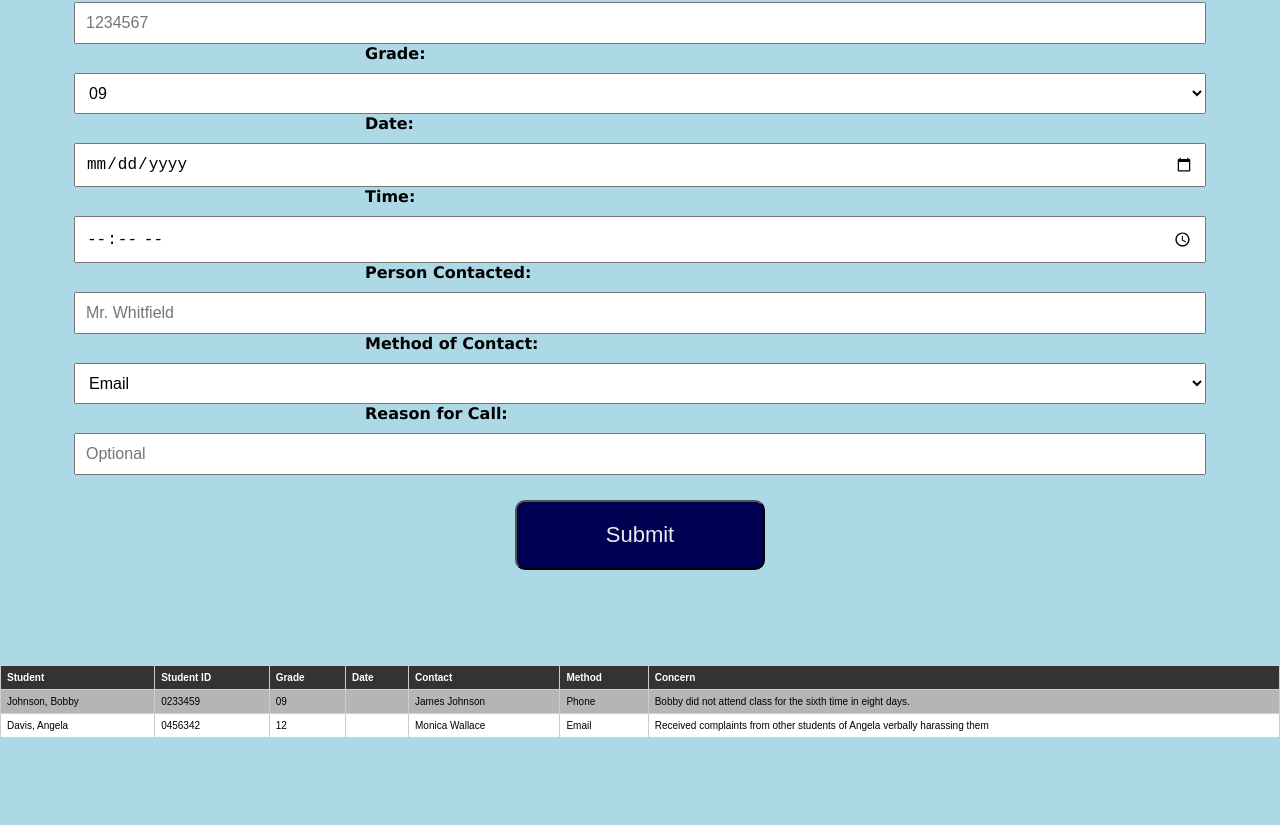
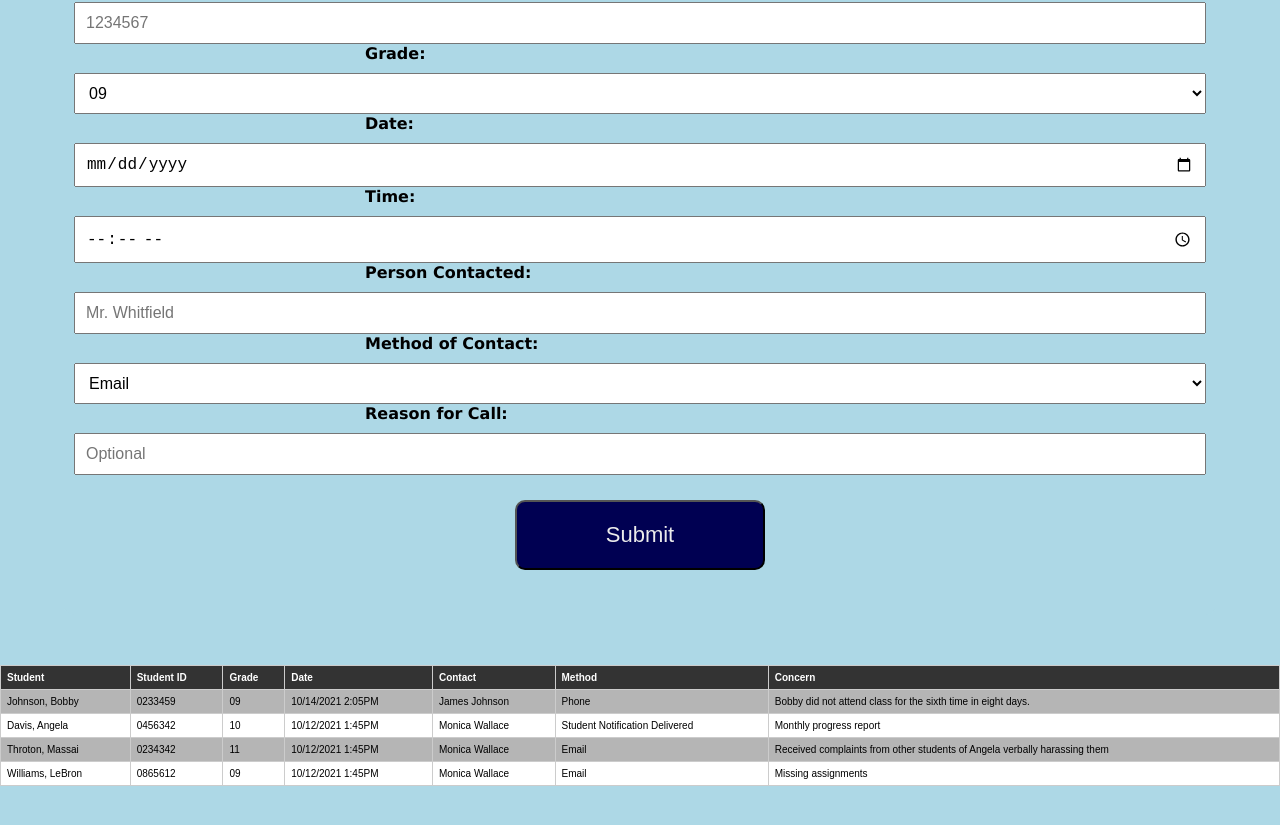
Before and after one commit to wdwiii/parent-communication-log, a React (Create React App) app: page / in a window 1280 px wide. Shown: the part 249-1074 px from the top of the page. Before the commit the page ends 1037 px from the top, so only its background shows below. Built offline with nearby package versions, Linux system fonts and the light colour scheme.

Commit message:
Modify testData to include unique key value pairs

```diff
--- a/src/App.js
+++ b/src/App.js
@@ -9,6 +9,7 @@ function App() {
       lastName: 'Johnson',
       studentId: '0233459',
       grade: '09',
+      date: '10/14/2021 2:05PM',
       personContacted: 'James Johnson',
       method: 'Phone',
       concern: 'Bobby did not attend class for the sixth time in eight days.',
@@ -17,11 +18,32 @@ function App() {
       firstName: 'Angela',
       lastName: 'Davis',
       studentId: '0456342',
-      grade: '12',
+      grade: '10',
+      date: '10/12/2021 1:45PM',
+      personContacted: 'Monica Wallace',
+      method: 'Student Notification Delivered',
+      concern: 'Monthly progress report',
+    },
+    {
+      firstName: 'Massai',
+      lastName: 'Throton',
+      studentId: '0234342',
+      grade: '11',
+      date: '10/12/2021 1:45PM',
       personContacted: 'Monica Wallace',
       method: 'Email',
       concern:
         'Received complaints from other students of Angela verbally harassing them',
+    },
+    {
+      firstName: 'LeBron',
+      lastName: 'Williams',
+      studentId: '0865612',
+      grade: '09',
+      date: '10/12/2021 1:45PM',
+      personContacted: 'Monica Wallace',
+      method: 'Email',
+      concern: 'Missing assignments',
     },
   ]);
 
```
